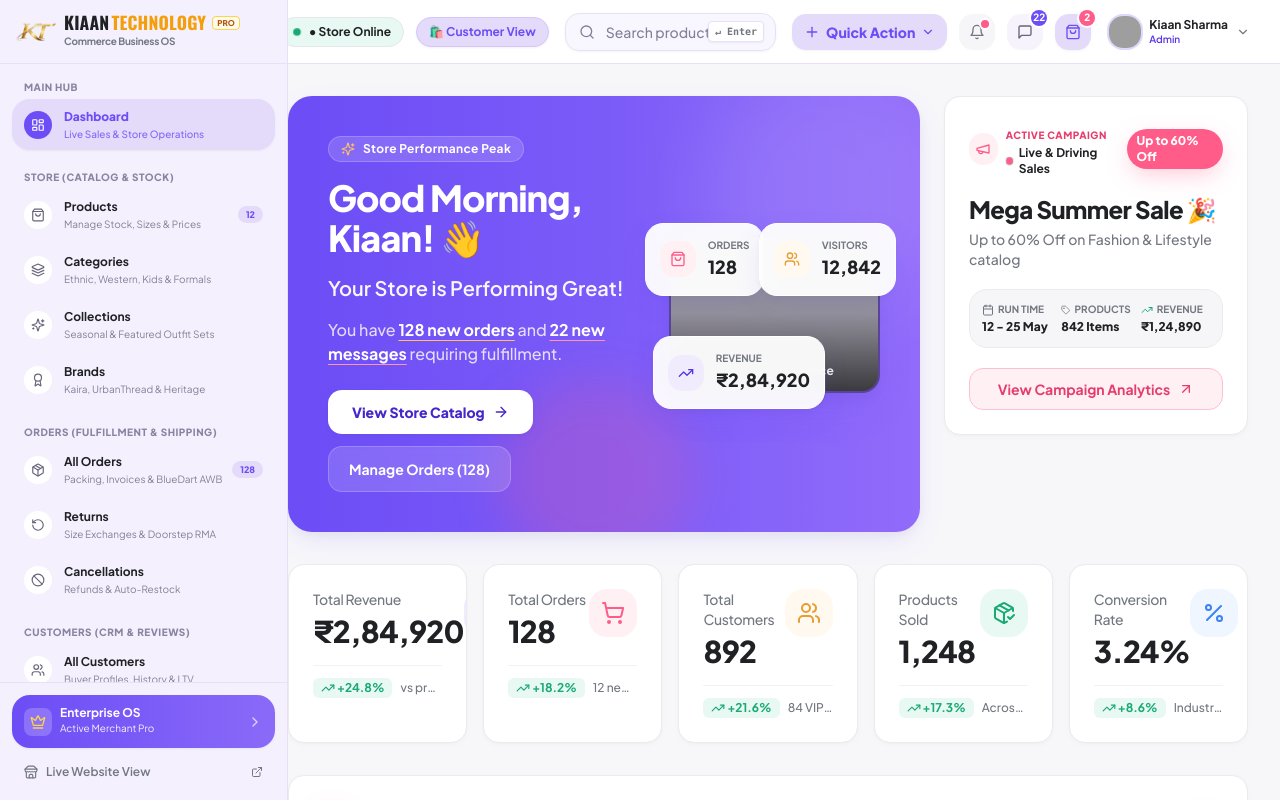
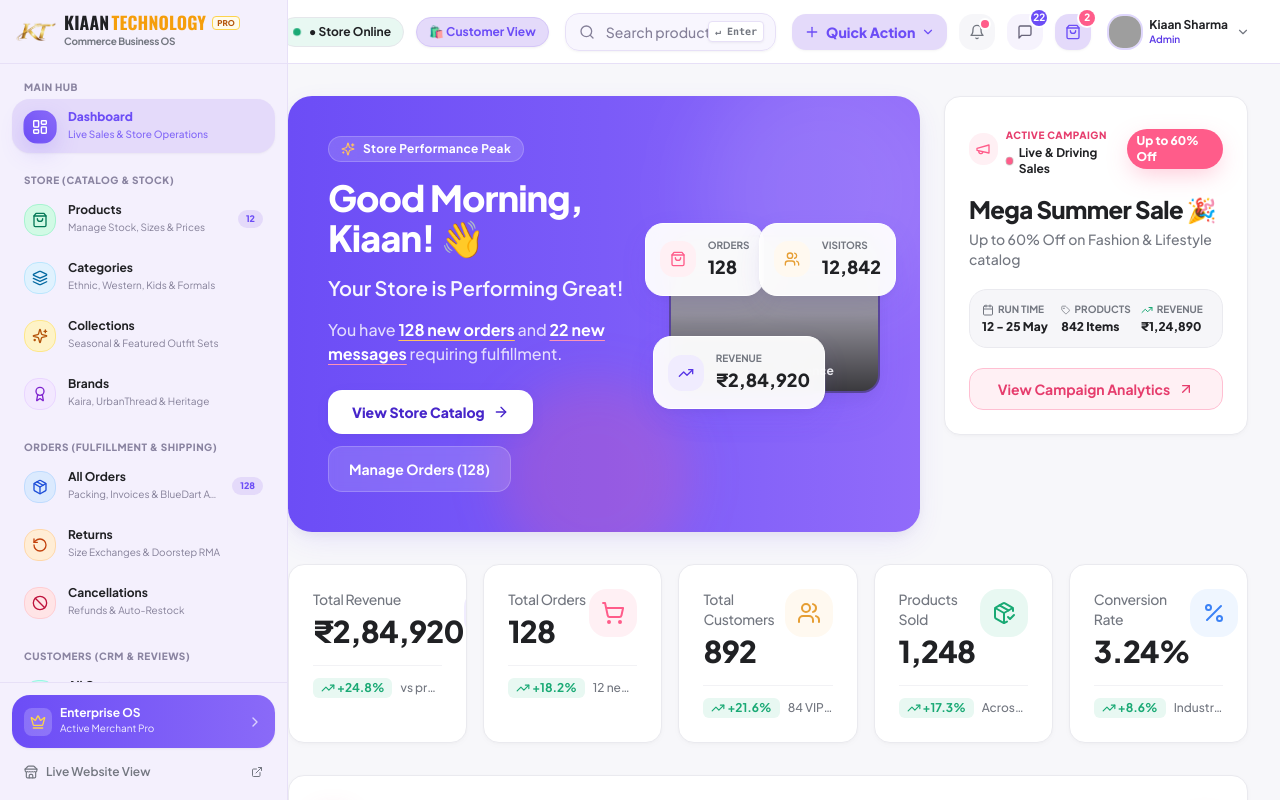
Before and after one commit to ashilata62/E-Commerce-Management-Platform, a React (Vite) app in the folder client/: page / in a window 1280 px wide. Shown: the top 800 px of the page. Built offline with nearby package versions, Linux system fonts and the light colour scheme; grey boxes are pictures that could not be loaded; the HTML template or start-up script is replaced by a standard one.

Commit message:
style: enhance sidebar with vibrant colorful icon badges for every section and item

```diff
--- a/client/src/components/layout/Sidebar.jsx
+++ b/client/src/components/layout/Sidebar.jsx
@@ -49,6 +49,7 @@ export const Sidebar = ({ isMobileOpen, setIsMobileOpen }) => {
           desc: 'Order Status & Wallet Coins',
           path: '/',
           icon: LayoutDashboard,
+          iconBg: 'bg-indigo-50 text-indigo-600 border-indigo-200',
           roles: ['Customer']
         },
       ],
@@ -61,6 +62,7 @@ export const Sidebar = ({ isMobileOpen, setIsMobileOpen }) => {
           desc: 'Shop Latest Clothing & Outfits',
           path: '/products',
           icon: ShoppingBag,
+          iconBg: 'bg-emerald-50 text-emerald-600 border-emerald-200',
           badge: 'Deals',
           roles: ['Customer']
         },
@@ -69,6 +71,7 @@ export const Sidebar = ({ isMobileOpen, setIsMobileOpen }) => {
           desc: 'Live BlueDart Courier Tracking',
           path: '/orders',
           icon: Package,
+          iconBg: 'bg-blue-50 text-blue-600 border-blue-200',
           badge: '2',
           roles: ['Customer']
         },
@@ -77,6 +80,7 @@ export const Sidebar = ({ isMobileOpen, setIsMobileOpen }) => {
           desc: '7-Day Size Exchange & RMA',
           path: '/returns',
           icon: RotateCcw,
+          iconBg: 'bg-orange-50 text-orange-600 border-orange-200',
           roles: ['Customer']
         },
       ],
@@ -92,6 +96,7 @@ export const Sidebar = ({ isMobileOpen, setIsMobileOpen }) => {
           desc: 'Live Sales & Store Operations',
           path: '/',
           icon: LayoutDashboard,
+          iconBg: 'bg-violet-100 text-violet-700 border-violet-200',
           roles: ['Admin', 'Manager', 'Staff']
         },
       ],
@@ -104,6 +109,7 @@ export const Sidebar = ({ isMobileOpen, setIsMobileOpen }) => {
           desc: 'Manage Stock, Sizes & Prices',
           path: '/products',
           icon: ShoppingBag,
+          iconBg: 'bg-emerald-100 text-emerald-700 border-emerald-200',
           badge: '12',
           roles: ['Admin', 'Manager', 'Staff']
         },
@@ -112,6 +118,7 @@ export const Sidebar = ({ isMobileOpen, setIsMobileOpen }) => {
           desc: 'Ethnic, Western, Kids & Formals',
           path: '/categories',
           icon: Layers,
+          iconBg: 'bg-sky-100 text-sky-700 border-sky-200',
           roles: ['Admin', 'Manager']
         },
         {
@@ -119,6 +126,7 @@ export const Sidebar = ({ isMobileOpen, setIsMobileOpen }) => {
           desc: 'Seasonal & Featured Outfit Sets',
           path: '/collections',
           icon: Sparkles,
+          iconBg: 'bg-amber-100 text-amber-700 border-amber-200',
           roles: ['Admin', 'Manager']
         },
         {
@@ -126,6 +134,7 @@ export const Sidebar = ({ isMobileOpen, setIsMobileOpen }) => {
           desc: 'Kaira, UrbanThread & Heritage',
           path: '/brands',
           icon: Award,
+          iconBg: 'bg-purple-100 text-purple-700 border-purple-200',
           roles: ['Admin', 'Manager']
         },
       ],
@@ -138,6 +147,7 @@ export const Sidebar = ({ isMobileOpen, setIsMobileOpen }) => {
           desc: 'Packing, Invoices & BlueDart AWB',
           path: '/orders',
           icon: Package,
+          iconBg: 'bg-blue-100 text-blue-700 border-blue-200',
           badge: '128',
           roles: ['Admin', 'Manager', 'Staff']
         },
@@ -146,6 +156,7 @@ export const Sidebar = ({ isMobileOpen, setIsMobileOpen }) => {
           desc: 'Size Exchanges & Doorstep RMA',
           path: '/returns',
           icon: RotateCcw,
+          iconBg: 'bg-orange-100 text-orange-700 border-orange-200',
           roles: ['Admin', 'Manager', 'Staff']
         },
         {
@@ -153,6 +164,7 @@ export const Sidebar = ({ isMobileOpen, setIsMobileOpen }) => {
           desc: 'Refunds & Auto-Restock',
           path: '/cancellations',
           icon: Ban,
+          iconBg: 'bg-rose-100 text-rose-700 border-rose-200',
           roles: ['Admin', 'Manager', 'Staff']
         },
       ],
@@ -165,6 +177,7 @@ export const Sidebar = ({ isMobileOpen, setIsMobileOpen }) => {
           desc: 'Buyer Profiles, History & LTV',
           path: '/customers',
           icon: Users,
+          iconBg: 'bg-teal-100 text-teal-700 border-teal-200',
           roles: ['Admin', 'Manager', 'Staff']
         },
         {
@@ -172,6 +185,7 @@ export const Sidebar = ({ isMobileOpen, setIsMobileOpen }) => {
           desc: 'VIP & High-Value Shopper Groups',
           path: '/customer-segments',
           icon: UserCheck,
+          iconBg: 'bg-indigo-100 text-indigo-700 border-indigo-200',
           roles: ['Admin', 'Manager']
         },
         {
@@ -179,6 +193,7 @@ export const Sidebar = ({ isMobileOpen, setIsMobileOpen }) => {
           desc: 'Ratings & Photo Feedback Moderation',
           path: '/reviews',
           icon: MessageSquareQuote,
+          iconBg: 'bg-amber-100 text-amber-700 border-amber-200',
           roles: ['Admin', 'Manager']
         },
       ],
@@ -191,6 +206,7 @@ export const Sidebar = ({ isMobileOpen, setIsMobileOpen }) => {
           desc: 'WhatsApp & Email Sales Blasts',
           path: '/campaigns',
           icon: Megaphone,
+          iconBg: 'bg-pink-100 text-pink-700 border-pink-200',
           badge: 'Live',
           roles: ['Admin', 'Manager']
         },
@@ -199,6 +215,7 @@ export const Sidebar = ({ isMobileOpen, setIsMobileOpen }) => {
           desc: 'Discount Codes (FESTIVE20)',
           path: '/coupons',
           icon: Ticket,
+          iconBg: 'bg-emerald-100 text-emerald-700 border-emerald-200',
           roles: ['Admin', 'Manager']
         },
         {
@@ -206,6 +223,7 @@ export const Sidebar = ({ isMobileOpen, setIsMobileOpen }) => {
           desc: 'Timed Ticking Sale Markdowns',
           path: '/flash-sale',
           icon: Zap,
+          iconBg: 'bg-red-100 text-red-700 border-red-200',
           badge: 'HOT',
           roles: ['Admin', 'Manager']
         },
@@ -214,6 +232,7 @@ export const Sidebar = ({ isMobileOpen, setIsMobileOpen }) => {
           desc: 'Influencer Referral Commissions',
           path: '/affiliates',
           icon: Share2,
+          iconBg: 'bg-cyan-100 text-cyan-700 border-cyan-200',
           roles: ['Admin', 'Manager']
         },
       ],
@@ -226,6 +245,7 @@ export const Sidebar = ({ isMobileOpen, setIsMobileOpen }) => {
           desc: 'Daily & Monthly Revenue Growth',
           path: '/analytics/sales',
           icon: TrendingUp,
+          iconBg: 'bg-emerald-100 text-emerald-700 border-emerald-200',
           roles: ['Admin', 'Manager']
         },
         {
@@ -233,6 +253,7 @@ export const Sidebar = ({ isMobileOpen, setIsMobileOpen }) => {
           desc: 'Top-Selling Outfits & Demand',
           path: '/analytics/products',
           icon: BarChart2,
+          iconBg: 'bg-blue-100 text-blue-700 border-blue-200',
           roles: ['Admin', 'Manager']
         },
         {
@@ -240,6 +261,7 @@ export const Sidebar = ({ isMobileOpen, setIsMobileOpen }) => {
           desc: 'Retention & Average Order Value',
           path: '/analytics/customers',
           icon: PieChart,
+          iconBg: 'bg-purple-100 text-purple-700 border-purple-200',
           roles: ['Admin', 'Manager']
         },
         {
@@ -247,6 +269,7 @@ export const Sidebar = ({ isMobileOpen, setIsMobileOpen }) => {
           desc: 'GST, Tax & Financial PDF Export',
           path: '/reports',
           icon: FileText,
+          iconBg: 'bg-slate-100 text-slate-700 border-slate-300',
           roles: ['Admin']
         },
         {
@@ -254,6 +277,7 @@ export const Sidebar = ({ isMobileOpen, setIsMobileOpen }) => {
           desc: 'Smart Price & Restock Assistant',
           path: '/ai-assistant',
           icon: Sparkles,
+          iconBg: 'bg-gradient-to-tr from-purple-500 via-pink-500 to-amber-400 text-white border-0 shadow-soft-xs',
           badge: 'AI',
           roles: ['Admin', 'Manager']
         },
@@ -267,6 +291,7 @@ export const Sidebar = ({ isMobileOpen, setIsMobileOpen }) => {
           desc: 'Logo Branding, Contact & Currency',
           path: '/settings/store',
           icon: Store,
+          iconBg: 'bg-amber-100 text-amber-700 border-amber-200',
           roles: ['Admin']
         },
         {
@@ -274,6 +299,7 @@ export const Sidebar = ({ isMobileOpen, setIsMobileOpen }) => {
           desc: 'UPI, Razorpay, Cards & COD Setup',
           path: '/settings/payment',
           icon: CreditCard,
+          iconBg: 'bg-emerald-100 text-emerald-700 border-emerald-200',
           roles: ['Admin']
         },
         {
@@ -281,6 +307,7 @@ export const Sidebar = ({ isMobileOpen, setIsMobileOpen }) => {
           desc: 'Courier Rates & Free Over ₹999',
           path: '/settings/shipping',
           icon: Truck,
+          iconBg: 'bg-blue-100 text-blue-700 border-blue-200',
           roles: ['Admin']
         },
         {
@@ -288,6 +315,7 @@ export const Sidebar = ({ isMobileOpen, setIsMobileOpen }) => {
           desc: 'Staff Team Access Permissions',
           path: '/settings/users-roles',
           icon: ShieldCheck,
+          iconBg: 'bg-indigo-100 text-indigo-700 border-indigo-200',
           roles: ['Admin']
         },
       ],
@@ -367,15 +395,17 @@ export const Sidebar = ({ isMobileOpen, setIsMobileOpen }) => {
                       }`}
                     >
                       <div className="flex items-start gap-3 min-w-0">
+                        {/* Vibrant Colorful Icon Badge */}
                         <div
-                          className={`w-7 h-7 rounded-xl flex items-center justify-center shrink-0 mt-0.5 transition-colors ${
+                          className={`w-8 h-8 rounded-xl flex items-center justify-center shrink-0 mt-0.5 transition-all shadow-soft-xs border ${
                             isActive
-                              ? 'bg-[#6C4DF6] text-white shadow-soft-xs'
-                              : 'bg-white text-[#68647A] group-hover:text-[#6C4DF6] group-hover:bg-[#E4DAFA]'
+                              ? 'bg-gradient-to-tr from-[#6C4DF6] to-[#8A6AF8] text-white border-transparent shadow-purple-glow scale-105'
+                              : `${item.iconBg || 'bg-white text-slate-700 border-slate-200'} group-hover:scale-105`
                           }`}
                         >
-                          <Icon className="w-3.5 h-3.5" />
+                          <Icon className="w-4 h-4" />
                         </div>
+
                         <div className="flex flex-col min-w-0">
                           <span className={`text-xs leading-snug truncate ${isActive ? 'font-black text-[#6C4DF6]' : 'font-bold text-[#202124]'}`}>
                             {item.label}
```
